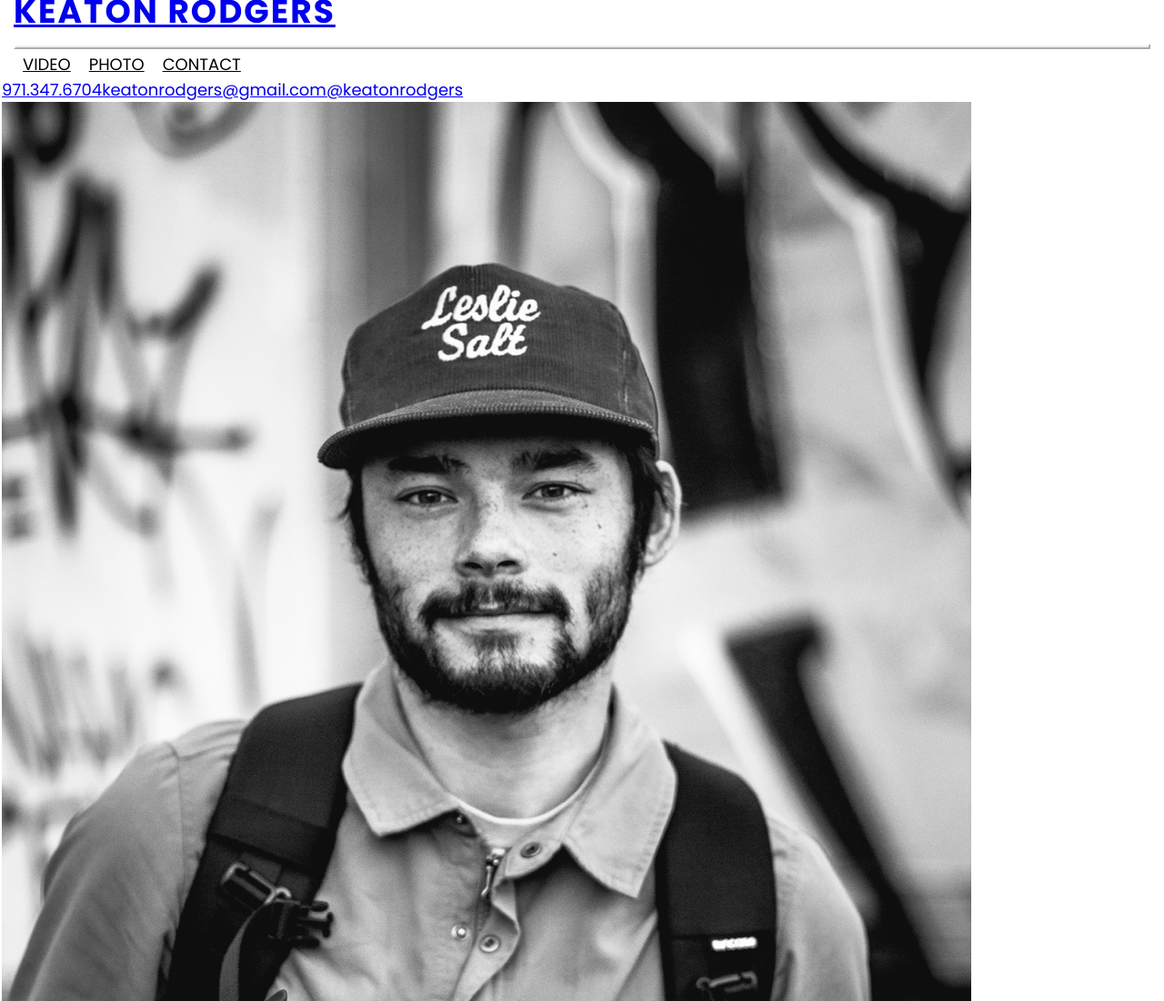
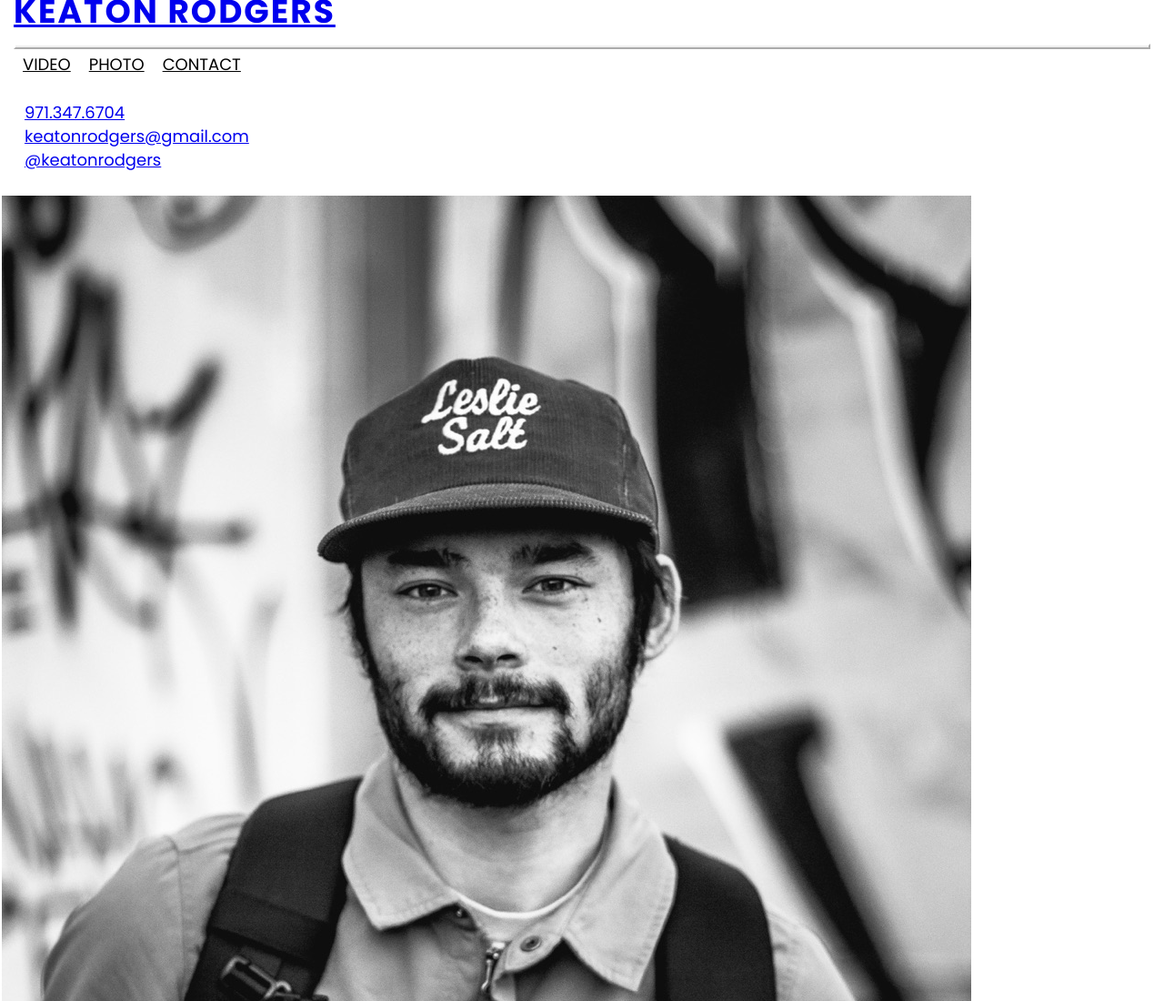
Before and after one commit to daryllcapistrano/keatonrodgers, a Gatsby site: page /contact in a window 1280 px wide. Shown: the top 1100 px of the page at 91% size. Built offline with nearby package versions, Linux system fonts and the light colour scheme; Gatsby itself is replaced by a stand-in of ours.

Commit message:
fix text style for contact page

```diff
--- a/src/pages/contact.js
+++ b/src/pages/contact.js
@@ -23,11 +23,13 @@ const ContactPage = () => (
 						padding: '0px'
 					}}
 				>
-					<Container className="text-center">
+					<Container className="text-left" style={{ padding: '25px' }}>
 						<a href="tel:" style={{ margin: `auto` }}>
 							971.347.6704
 						</a>
+						<br />
 						<a href="mailto:">keatonrodgers@gmail.com</a>
+						<br />
 						<a href="https://www.instagram.com/keatonrodgers">@keatonrodgers</a>
 					</Container>
 				</Col>
```
